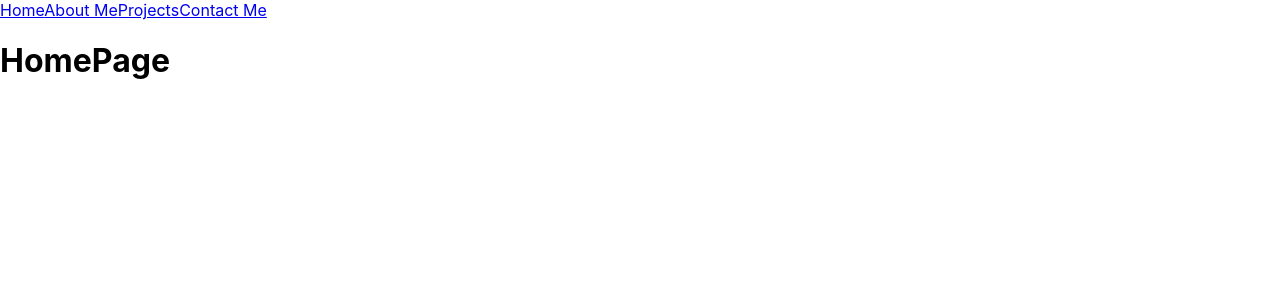
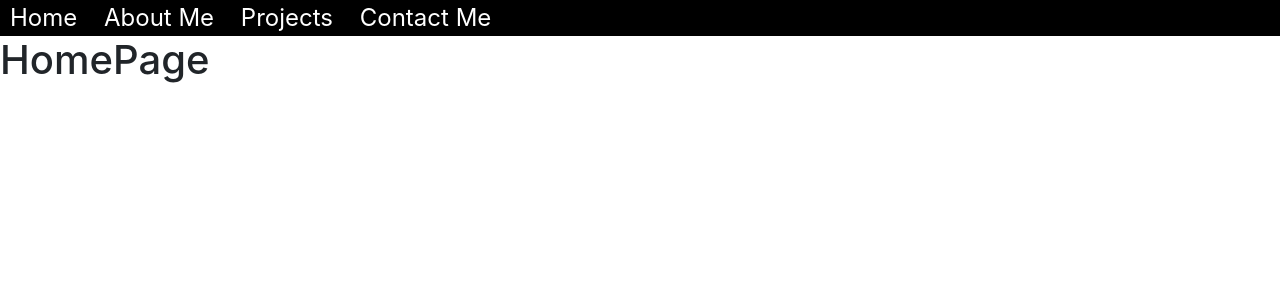
Before and after one commit to austin-keith-vigo/New-Portfolio, a React (Create React App) app in the folder client/: page / in a window 1280 px wide. Shown: the top 300 px of the page. Built offline with nearby package versions, Linux system fonts and the light colour scheme.

Commit message:
Top Navigation Bar is completely functional
- Top Navigation Bar is completely functional.
- Still needs to be styled better.
- Installed a few dependencies.

```diff
--- a/client/package.json
+++ b/client/package.json
@@ -8,6 +8,7 @@
     "@testing-library/user-event": "^7.2.1",
     "@trendmicro/react-sidenav": "^0.5.0",
     "react": "^16.13.1",
+    "react-bootstrap": "^1.0.0-beta.17",
     "react-dom": "^16.13.1",
     "react-redux": "^7.2.0",
     "react-router-dom": "^5.1.2",
--- /dev/null
+++ b/client/src/Components/NavigationBarButton.css
@@ -0,0 +1,15 @@
+.link, .link:hover{
+    text-decoration: none;
+}
+
+.linkText{
+    font-size: x-large;
+    color: #FFFFFF;
+    margin-right: 20px;
+    margin-top: 10px;
+    margin-bottom: 10px;
+}
+
+.linkText:hover{
+    color: rgb(51, 50, 50);
+}
--- /dev/null
+++ b/client/src/Components/NavigationBarButton.js
@@ -0,0 +1,18 @@
+import React, {Component} from 'react';
+import { Link } from 'react-router-dom';
+
+class NavigationBarButton extends Component {
+    constructor(props) {
+        super(props);
+    }
+
+    render() {
+        return(
+            <Link className="link" to={this.props.linkExtension}>
+                <text className="linkText"> {this.props.linkText} </text>
+            </Link>
+        );
+    }
+}
+
+export default NavigationBarButton;
--- a/client/src/Components/SideNavigationBar.js
+++ b/client/src/Components/SideNavigationBar.js
@@ -1,14 +1,15 @@
 import React, {Component} from 'react';
-import {NavLink} from 'react-router-dom';
+import NavigationBarButton from './NavigationBarButton';
+
+import './NavigationBarButton.css'
+
 // Standard Navigation bar
 class SideNavigationBar extends Component {
     render() {
         return(
             <div>
-                <NavLink to="/">Home</NavLink>
-                <NavLink to="/AboutMe">About Me</NavLink>
-                <NavLink to="/Projects">Projects</NavLink>
-                <NavLink to="/ContactMe">Contact Me</NavLink>
+                <NavigationBarButton text="Home"/>
+                <NavigationBarButton text="About Me"/>
             </div>
         );
     }
--- /dev/null
+++ b/client/src/Components/TopNavigationBar.css
@@ -0,0 +1,4 @@
+.mainDiv {
+    background-color: black;
+    padding-left: 10px;
+}
--- /dev/null
+++ b/client/src/Components/TopNavigationBar.js
@@ -0,0 +1,19 @@
+import React, {Component} from 'react';
+import NavigationBarButton from './NavigationBarButton';
+
+import './TopNavigationBar.css';
+
+class TopNavigationBar extends Component {
+    render() {
+        return(
+            <div className="mainDiv">
+                <NavigationBarButton linkExtension="/" linkText="Home"/>
+                <NavigationBarButton linkExtension="/AboutMe" linkText="About Me"/>
+                <NavigationBarButton linkExtension="/Projects" linkText="Projects"/>
+                <NavigationBarButton linkExtension="/ContactMe" linkText="Contact Me"/>
+            </div>
+        );
+    }
+}
+
+export default TopNavigationBar;
--- a/client/src/Components/index.js
+++ b/client/src/Components/index.js
@@ -1,5 +1,9 @@
 import SideNavigationBar from './SideNavigationBar';
+import NavigationBarButton from './NavigationBarButton';
+import TopNavigationBar from './TopNavigationBar';
 
 export {
-    SideNavigationBar
+    SideNavigationBar,
+    NavigationBarButton,
+    TopNavigationBar
 };
--- a/client/src/Pages/AboutMePage.js
+++ b/client/src/Pages/AboutMePage.js
@@ -1,9 +1,21 @@
 import React, {Component} from 'react';
 
+import { TopNavigationBar } from './../Components';
+
 class AboutMePage extends Component {
+    constructor(props) {
+        super(props);
+        fetch('/getAboutMe')
+            .then(() => {
+                console.log("Got about me data");
+            });
+    }
+
+
     render() {
         return(
             <div>
+                <TopNavigationBar />
                 <h1>AboutMePage</h1>
             </div>
         )
--- a/client/src/Pages/ContactMePage.js
+++ b/client/src/Pages/ContactMePage.js
@@ -1,9 +1,12 @@
 import React, {Component} from 'react';
+
+import { TopNavigationBar } from './../Components';
 
 class ContactMePage extends Component {
     render() {
         return(
             <div>
+                <TopNavigationBar />
                 <h1>ContactMePage</h1>
             </div>
         )
--- a/client/src/Pages/HomePage.js
+++ b/client/src/Pages/HomePage.js
@@ -1,12 +1,16 @@
 import React, {Component} from 'react';
 
-import { SideNavigationBar } from './../Components';
+// Components
+import { TopNavigationBar } from './../Components';
+
+// React-Bootstrap Components
+import { Container, Col, Row } from 'react-bootstrap';
 
 class HomePage extends Component {
     render() {
         return(
             <div>
-                <SideNavigationBar />
+                <TopNavigationBar />
                 <h1>HomePage</h1>
             </div>
         )
--- a/client/src/Pages/ProjectsPage.js
+++ b/client/src/Pages/ProjectsPage.js
@@ -1,9 +1,12 @@
 import React, {Component} from 'react';
+
+import { TopNavigationBar } from './../Components';
 
 class ProjectsPage extends Component {
     render() {
         return(
             <div>
+                <TopNavigationBar />
                 <h1>ProjectsPage</h1>
             </div>
         )
--- a/client/src/index.js
+++ b/client/src/index.js
@@ -12,6 +12,9 @@ import reducers from './Reducers';
 // React Router IMports
 import { BrowserRouter } from 'react-router-dom';
 
+// React-Bootstrap
+import 'bootstrap/dist/css/bootstrap.min.css';
+
 ReactDOM.render(
     <Provider store={createStore(reducers)}>
         <BrowserRouter>
```
Also changed, not shown: 2 other files (tests, documents, lock files or other folders).
